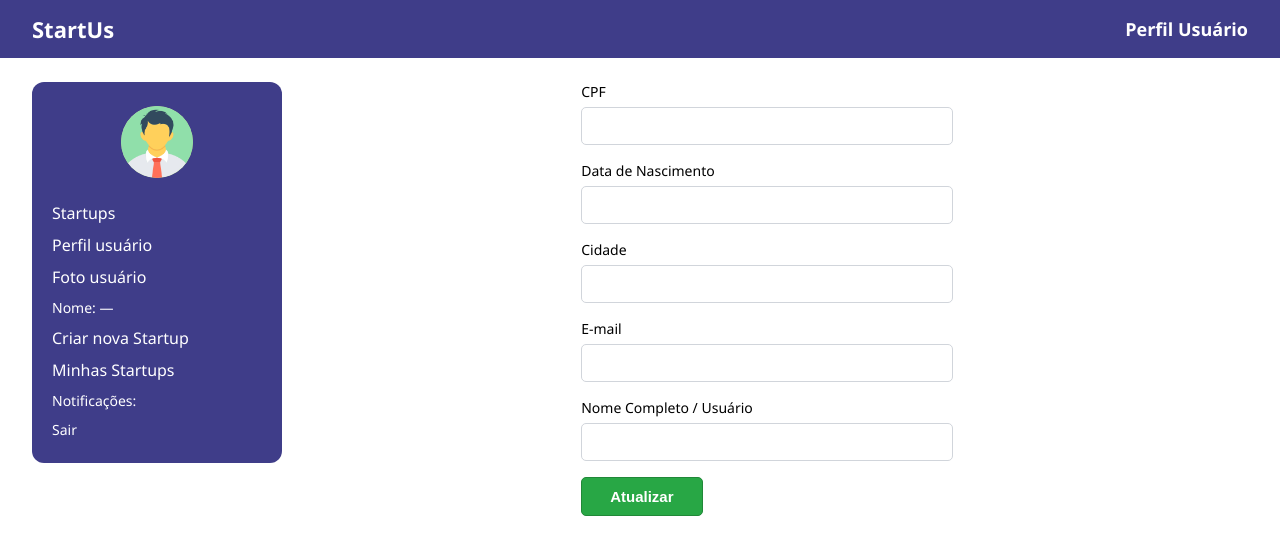
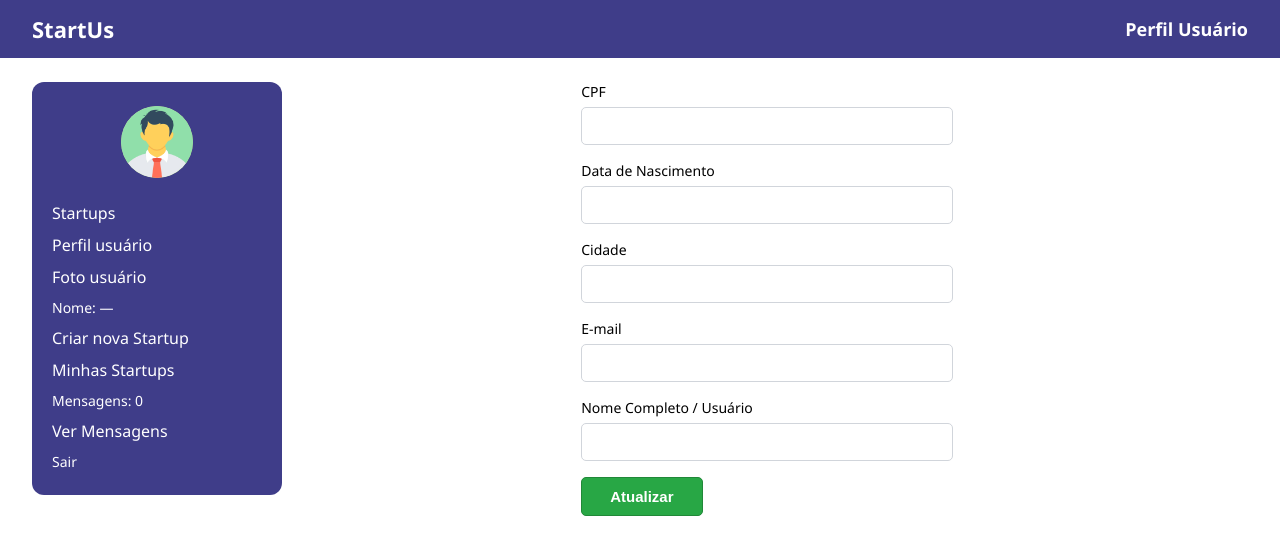
Before and after one commit to GustavoMSevero/StartWe_VR, a React (Vite) app: page /editar-usuario/1 in a window 1280 px wide. Shown: the top 554 px of the page. Built offline with nearby package versions, Linux system fonts and the light colour scheme; no server answers.

Commit message:
Mostrando no Card a quantidade de mensagens.

```diff
--- a/src/components/Card/index.tsx
+++ b/src/components/Card/index.tsx
@@ -11,6 +11,8 @@
 
         const iduser = localStorage.getItem("iduser") ?? "";
         const username = localStorage.getItem("username") ?? "";
+
+        const [numberMessages, setNumberMessages] = useState<number | null>(null);
 
         const [idParticipant, setIdParticipant] = useState<number | null>(null);
 
@@ -38,6 +40,23 @@
             });
         }
 
+        function getMessages() {
+            axios.get("http://localhost:8888/web/react/StartWe_VR/php/apiMessage.php", {
+                params: {
+                    username: username,
+                    iduser: Number(iduser),
+                    option: "Get Messages",
+                },
+            })
+            .then(function (response) {
+                // console.log(response.data);
+                setNumberMessages(response.data.countMessages);
+            })
+            .catch(function (error) {
+                console.error(error);
+            });
+        }
+
         function getIdParticipant() {
             axios.get("http://localhost:8888/web/react/StartWe_VR/php/apiParticipant.php", {
                 params: {
@@ -57,6 +76,7 @@
         useEffect(() => {
             getPhoto();
             getIdParticipant();
+            getMessages();
         }, []);
 
         return (
@@ -72,7 +92,8 @@
                     <NavText>Nome: {username || "—"}</NavText>
                     <Link id="link" to="/perfil-startup">Criar nova Startup</Link>
                     <Link id="link" to={`/minhas-startups/${iduser}`}>Minhas Startups</Link>
-                    <NavText>Notificações:</NavText>
+                    <NavText>Mensagens: {numberMessages ? numberMessages : 0}</NavText>
+                    <Link id="link" to={`/ver-mensagens/${iduser}`}>Ver Mensagens</Link>
                     <NavItem type="button" onClick={logout}>
                         Sair
                     </NavItem>
```
